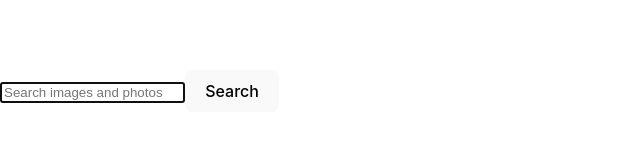
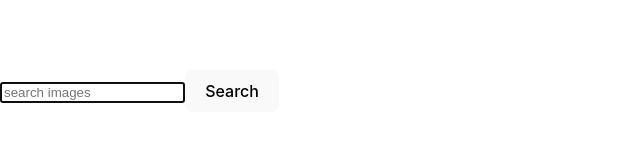
Before and after one commit to AngelinaDovgan/goit-react-hw-04, a React (Vite) app: page / in a window 1280 px wide. Shown: the part 309-450 px from the top of the page, without its empty margins (0-640 px from the left). Built offline with nearby package versions, Linux system fonts and the light colour scheme.

Commit message:
update searchbar

```diff
--- a/src/components/App/App.jsx
+++ b/src/components/App/App.jsx
@@ -67,7 +67,7 @@ export default function App() {
 
   return (
 <div>
-      <SearchBar onSubmit={handleSearch} />
+      <SearchBar onSearch={handleSearch} />
       {isloading && <Loader />}
       {error && <ErrorMessage />}
       {gallery.length > 0 && <ImageGallery images={gallery} />}
--- a/src/components/SearchBar/SearchBar.jsx
+++ b/src/components/SearchBar/SearchBar.jsx
@@ -1,48 +1,34 @@
-// import { Formik } from "formik";
+import { Form, Field, Formik } from "formik";
 import toast, { Toaster } from "react-hot-toast";
 
-export default function SearchBar({ onSubmit }) {
-    const handleSubmit = (evt) => {
-        evt.preventDefault();
-
-        const form = evt.target;
-        const query = form.elements.query.value;
-
-
-        !query.trim()
-            ? toast.error("Type here your text!")
-          : onSubmit({ query });
-
-        form.reset();
-    };
+export default function SearchBar({ onSearch }) {
 
   return (
-        <>
-        <header>
-  <form onSubmit={handleSubmit}>
-    <input
+    <div>
+      <Toaster />
+      <Formik
+        initialValues={{ query: "" }}
+        onSubmit={(values, actions) => {
+          if (!values.query.trim()) {
+            toast.error("Please type your text!")
+          } else {
+            onSearch(values.query);
+            actions.resetForm()
+          }
+        }}>
+
+        <Form>
+          <Field
             type="text"
+            name="query"
+            placeholder="search images"
             autoComplete="off"
             autoFocus
-    name = "query"
-    placeholder="Search images and photos"
           />
           <button type="submit">Search</button>
-                </form>
+        </Form>
+</Formik>
+        </div>
 
-                <Toaster
-          position="top-right"
-          reverseOrder={false}
-          toastOptions={{
-            duration: "400",
-            style: {
-              border: "1px solid #ff4800",
-              padding: "16px",
-              color: "#ff4800",
-            },
-          }}
-        />
-</header>
-        </>
   )
 }
```
Lines whose indentation alone changed are shown as unchanged.
